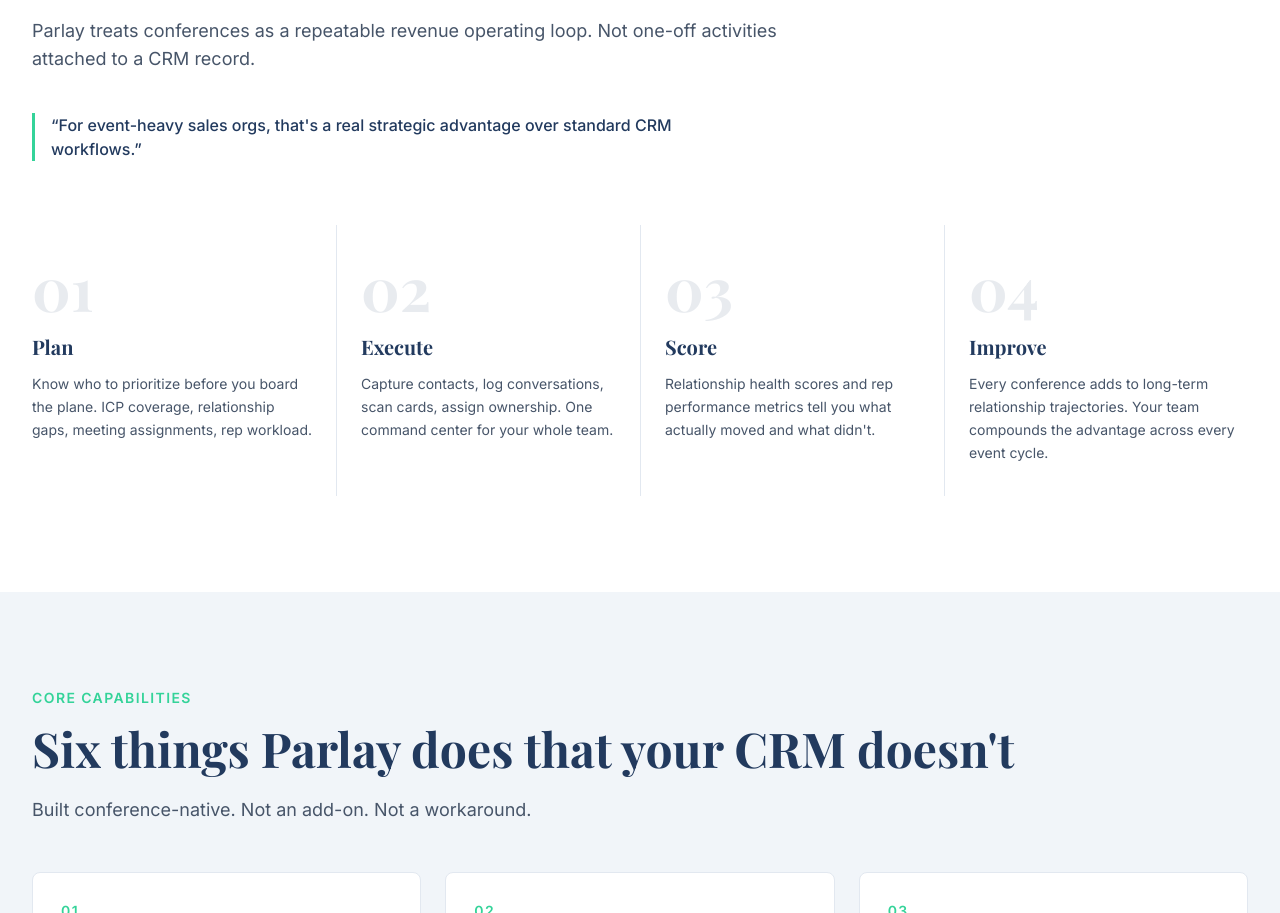
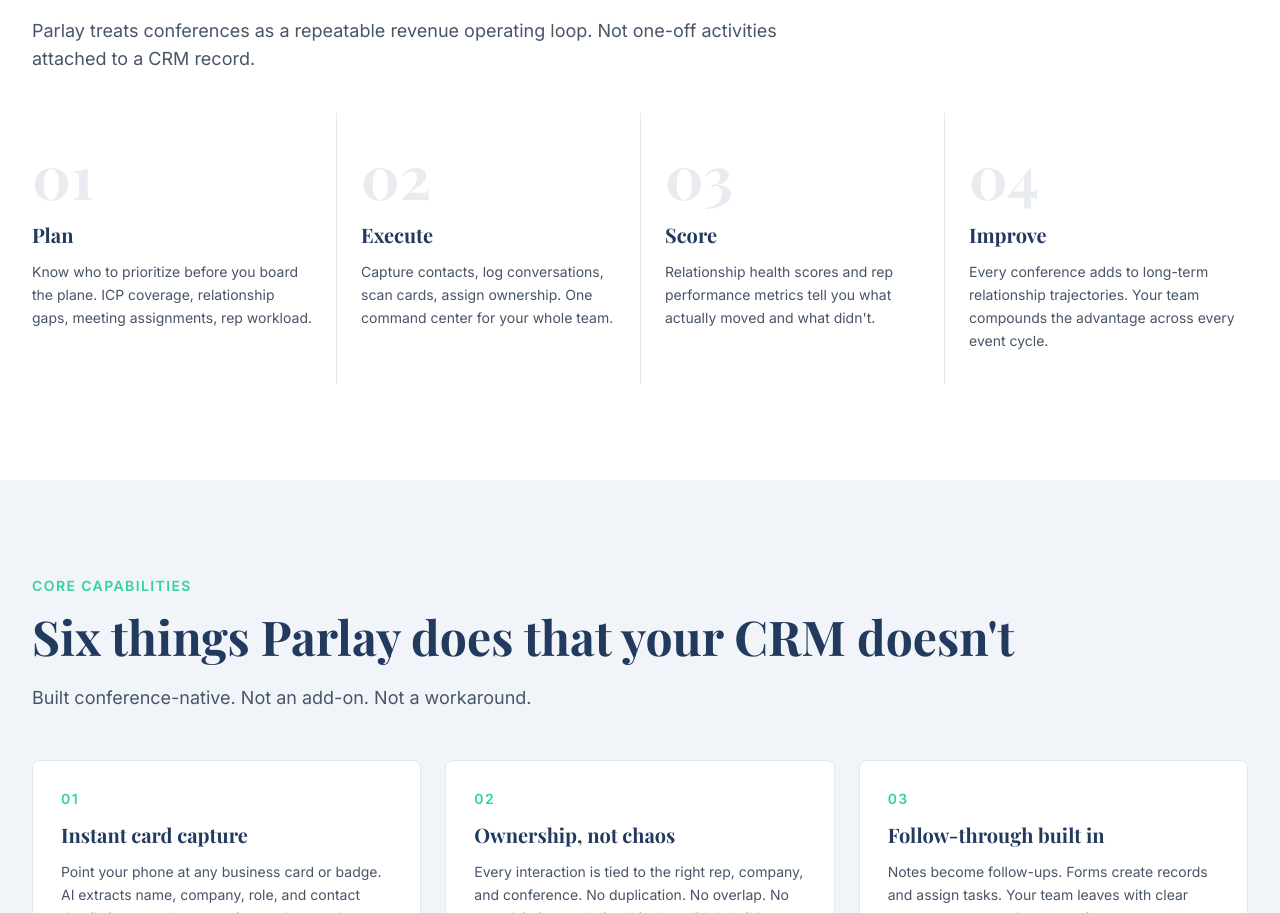
Before and after one commit to kmwinn21-beep/parlay-website, a Next.js app: page / in a window 1280 px wide. Shown: the part 3676-4589 px from the top of the page. Built offline with nearby package versions, Linux system fonts and the light colour scheme; a web font is replaced by a local one.

Commit message:
Remove blockquote about strategic advantage
Removed blockquote highlighting a strategic advantage of Parlay for event-heavy sales organizations.

```diff
--- a/components/marketing/SolutionLoopSection.tsx
+++ b/components/marketing/SolutionLoopSection.tsx
@@ -38,13 +38,6 @@
           activities attached to a CRM record.
         </p>
 
-        <blockquote className="border-l-[3px] border-brand-teal pl-4 mb-16 max-w-2xl">
-          <p className="font-inter text-brand-primary font-medium">
-            &ldquo;For event-heavy sales orgs, that&apos;s a real strategic advantage over
-            standard CRM workflows.&rdquo;
-          </p>
-        </blockquote>
-
         <div className="grid grid-cols-1 sm:grid-cols-2 lg:grid-cols-4 divide-y sm:divide-y-0 lg:divide-x divide-slate-200">
           {STEPS.map((step, i) => (
             <div
```
